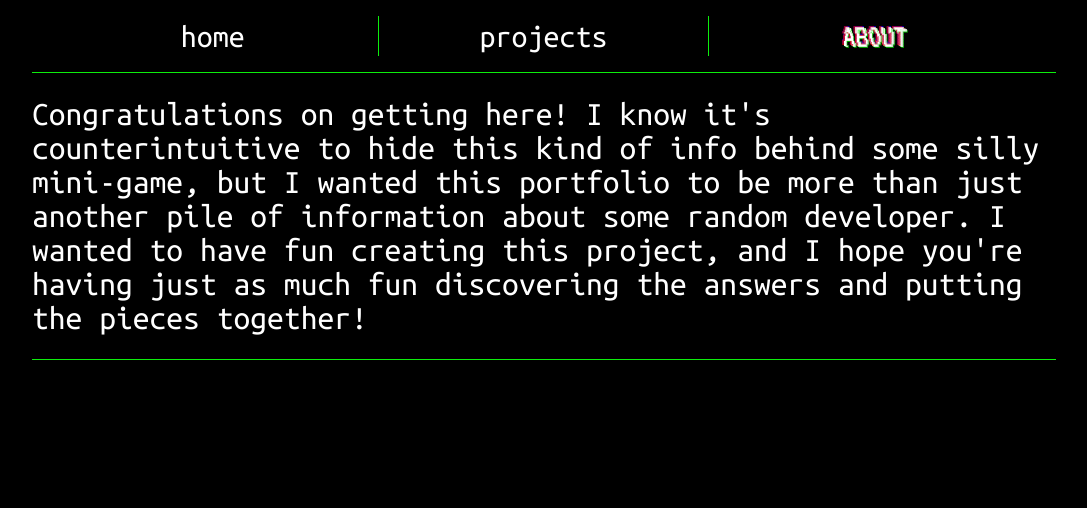
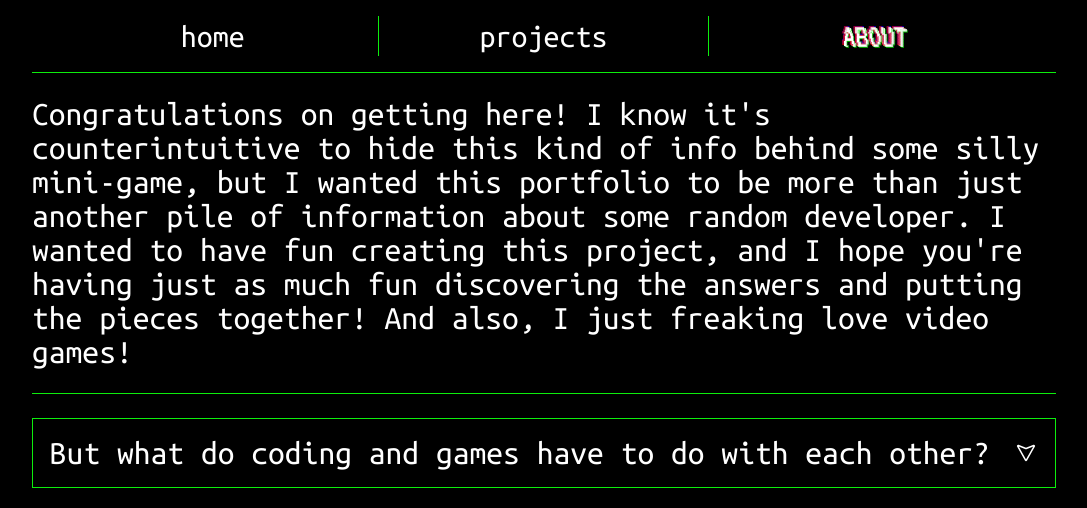
Before and after one commit to pdLeal/portfolioVwn, a React (Vite) app: page /about in a window 1280 px wide. Shown: the top 508 px of the page, without its empty margins (96-1183 px from the left). Built offline with nearby package versions, Linux system fonts and the light colour scheme.

Commit message:
trying to make Dropdown comp work

```diff
--- /dev/null
+++ b/src/components/dropdown/Dropdown.jsx
@@ -0,0 +1,23 @@
+import React, { useState } from 'react';
+import * as S from './Dropdown_Style';
+
+function Dropdown() {
+    const [test, setTest] = useState(false);
+    const [show, setShow] = useState(false);
+
+    return (
+        <S.Container $isOpen={test}>
+            <S.DropdownTitle onClick={() => {
+                setTest(!test);
+                setShow(true);
+            }}>
+                <p>But what do coding and games have to do with each other?</p>
+                <svg width="24px" height="24px" stroke-width="1.5" viewBox="0 0 24 24" fill="none" xmlns="http://www.w3.org/2000/svg" color="#000000"><path d="M3.68478 18.7826L11.5642 4.77473C11.7554 4.43491 12.2446 4.43491 12.4358 4.77473L20.3152 18.7826C20.5454 19.1918 20.1357 19.6639 19.6982 19.4937L12.1812 16.5705C12.0647 16.5251 11.9353 16.5251 11.8188 16.5705L4.30179 19.4937C3.86426 19.6639 3.45463 19.1918 3.68478 18.7826Z" stroke="#ffffff" stroke-width="1.5" stroke-linecap="round" stroke-linejoin="round"></path></svg>
+            </S.DropdownTitle>
+
+            {show && <S.HiddenPara $isOpen={test}>Well, my first contact with code was by chance, without much interest, but I soon realized that I love learning as much as I love playing. Each technology/language is its own genre, with unique characteristics, nuances, and mechanics that must be mastered. Each project is like a game with its own challenges (levels), obstacles to overcome (bosses), and surprises (easter eggs) to discover along the way. For me, coding is about having fun, learning, practicing, growing, evolving—and, finally, the thrill of beating that goddamn Sekiro boss you've been struggling with for the past 6 months.</S.HiddenPara>}
+        </S.Container>
+    )
+}
+
+export default Dropdown
--- /dev/null
+++ b/src/components/dropdown/Dropdown_Style.jsx
@@ -0,0 +1,50 @@
+import styled, { keyframes } from "styled-components";
+
+export const Container = styled.div`
+    padding: 0.5em;
+    max-height:${(props) => (props.$isOpen ? "800px" : "100px")};
+    overflow: hidden;
+    transition: max-height 1s linear;
+    border: 1px solid var(--primary-color);
+
+        svg {
+            transform: ${(props) => (props.$isOpen ? "rotateZ(0deg)" : "rotateZ(180deg)")};
+            transition: transform 1s ease;
+        }
+`;
+
+export const DropdownTitle = styled.div`
+    display: flex;
+    justify-content: space-between;
+    align-items: center;
+`;
+
+const onAndOff= keyframes`
+    0% {
+        color: black;
+    }
+
+    94% {
+        color: black;
+    }
+
+    95% {
+        color: white;
+    }
+
+    98% {
+        color: black;
+    }
+
+    100% {
+        color: white;
+    }
+`;
+
+export const HiddenPara = styled.p`
+    margin-top: 16px;
+    padding-top: 16px;
+    border-top: dashed 1px var(--primary-color);
+    /* color: var(--bg-color); */
+    animation: ${onAndOff} 1250ms forwards;
+`;
--- a/src/pages/about/About.jsx
+++ b/src/pages/about/About.jsx
@@ -3,17 +3,19 @@ import Header from '../../components/header/Header';
 import { Main } from '../home/Home_Style';
 import Me from '../../assets/perfil.jpeg';
 import * as S from './About_Style';
-import { SiHtml5, SiCss3, SiJavascript, SiReact, SiStyledcomponents, SiSass, SiNextdotjs, SiTailwindcss, SiGit } from "react-icons/si"
+import { SiHtml5, SiCss3, SiJavascript, SiReact, SiStyledcomponents, SiSass, SiNextdotjs, SiTailwindcss, SiGit } from "react-icons/si";
+import Dropdown from '../../components/dropdown/Dropdown';
 
 function About() {
   return (
     <>
       <Header />
       <Main>
-        <p>Congratulations on getting here! I know it's counterintuitive to hide this kind of info behind some silly mini-game, but I wanted this portfolio to be more than just another pile of information about some random developer. I wanted to have fun creating this project, and I hope you're having just as much fun discovering the answers and putting the pieces together!</p>
-        {/* And also, I just freaking love video games! */}
+        <p>Congratulations on getting here! I know it's counterintuitive to hide this kind of info behind some silly mini-game, but I wanted this portfolio to be more than just another pile of information about some random developer. I wanted to have fun creating this project, and I hope you're having just as much fun discovering the answers and putting the pieces together! And also, I just freaking love video games!</p>
         <S.Section>
-          {/* <SiHtml5 color="#E34F26" size={32} />
+          <Dropdown />
+        </S.Section>
+        {/* <SiHtml5 color="#E34F26" size={32} />
           <SiCss3 color="#1572B6" size={32} />
           <SiJavascript color="#F7DF1E" size={32} />
           <SiReact color="#61DAFB" size={32} />
@@ -22,7 +24,6 @@ function About() {
           <SiNextdotjs color="#ffffff" size={32} />
           <SiTailwindcss color="#38B2AC" size={32} />
           <SiGit color="#F05032" size={32} /> */}
-        </S.Section>
       </Main>
     </>
   )
```
